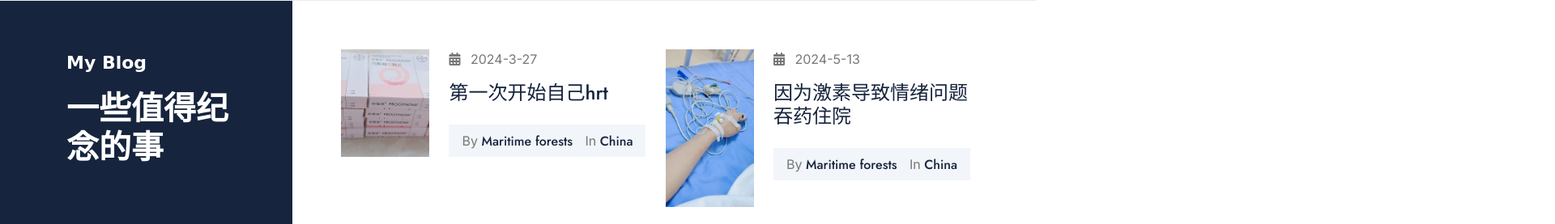
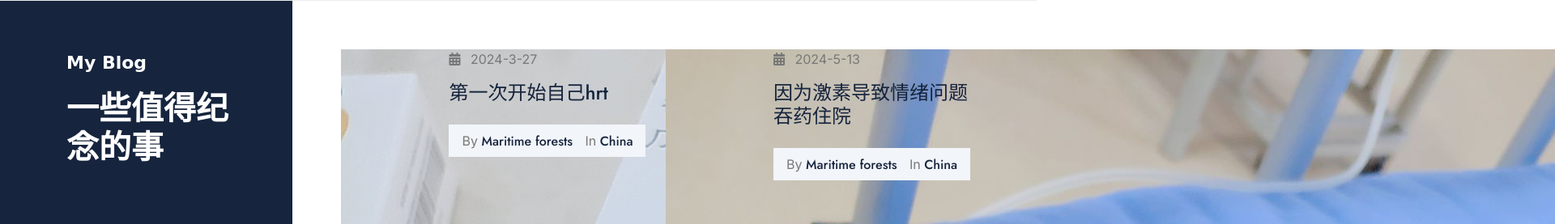
Before and after one commit to HF-MTF/web, a plain HTML site: page index.html in a window 1280 px wide. Shown: the part 2014-2291 px from the top of the page at 81% size, 1920 px wide, since content can reach past the window. Drawn offline with nearby package versions, Linux system fonts and the light colour scheme; a web font is replaced by a local one.

Commit message:
Update index.html

```diff
--- a/index.html
+++ b/index.html
@@ -273,7 +273,7 @@
                                             <div class="col-4">
                                                 <div class="blog-item-img bg-dark h-100">
                                                     <a href="#">
-                                                        <img src="img/blog-1.jpg" class="img-fluid w-100 h-100" style="object-fit: cover;" alt="Image">
+                                                        <img src="img/blog-1.jpg"  style="object-fit: cover;" alt="Image">
                                                     </a>
                                                 </div>
                                             </div>
@@ -296,7 +296,7 @@
                                             <div class="col-4">
                                                 <div class="blog-item-img bg-dark h-100">
                                                     <a href="#">
-                                                        <img src="img/blog-2.jpg" class="img-fluid w-100 h-100" style="object-fit: cover;" alt="Image">
+                                                        <img src="img/blog-2.jpg"  style="object-fit: cover;" alt="Image">
                                                     </a>
                                                 </div>
                                             </div>
```
